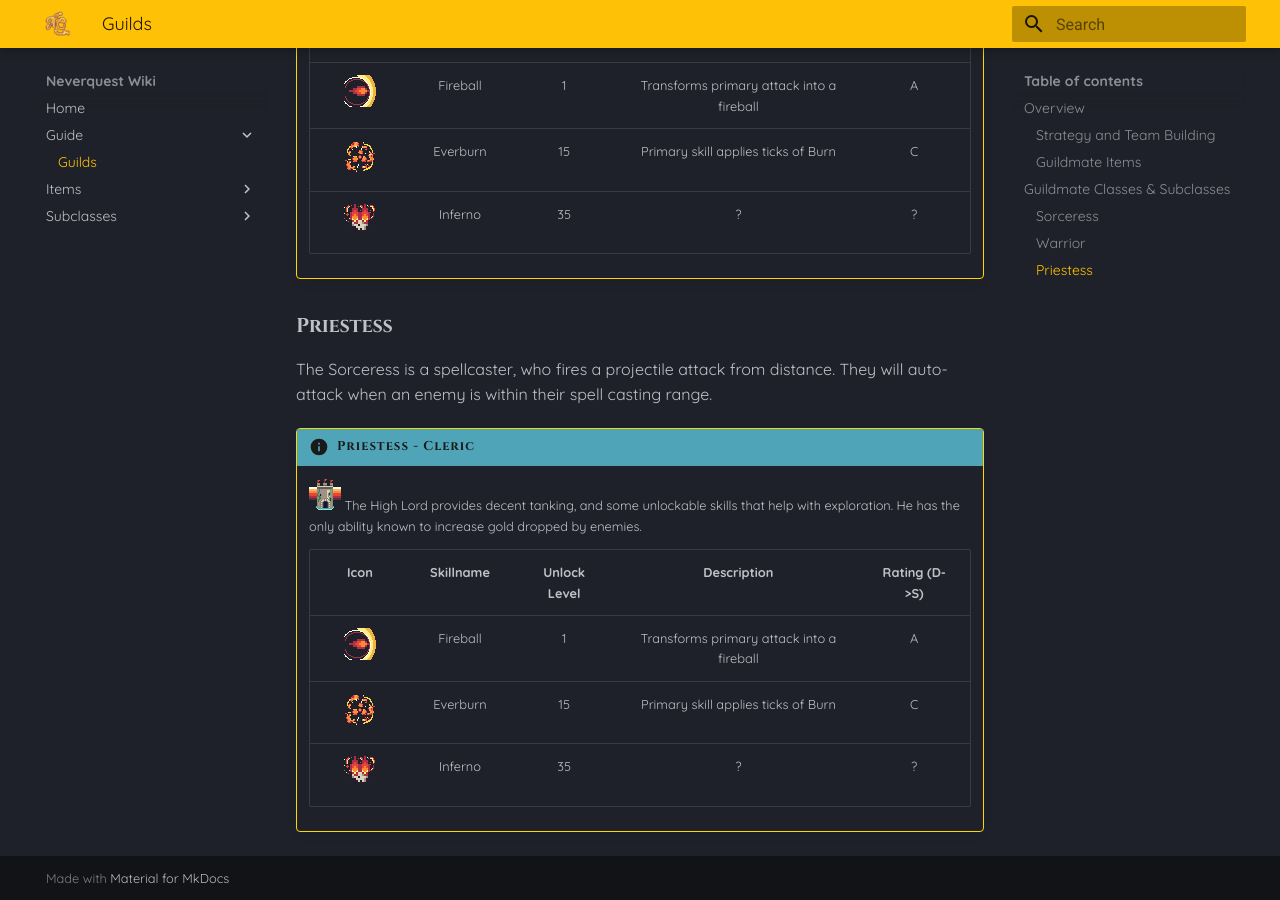
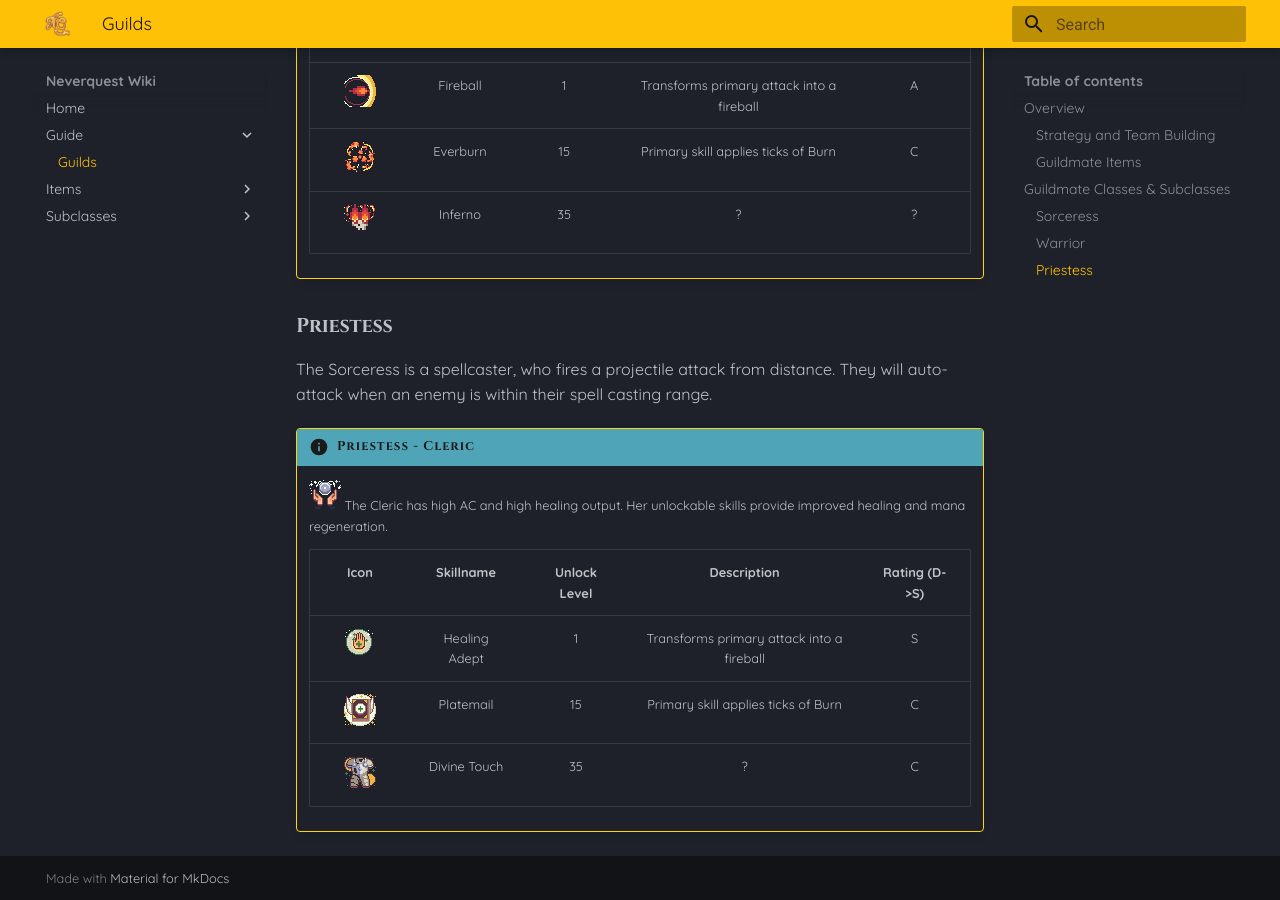
Before and after one commit to NeverQuest-Ben/NeverQuest, an MkDocs documentation site: the page built from docs/mechanics/guildManagement.md, in a window 1280 px wide and 900 px high, scrolled down 1450 px. Built offline with MkDocs 1.6.1 and Material for MkDocs 9.7.7, drawn with Linux system fonts in a browser that asks for light colours.

Commit message:
Update guildManagement.md

```diff
--- a/docs/mechanics/guildManagement.md
+++ b/docs/mechanics/guildManagement.md
@@ -41,11 +41,11 @@ The Sorceress is a spellcaster, who fires a projectile attack from distance.  Th
 The Sorceress is a spellcaster, who fires a projectile attack from distance.  They will auto-attack when an enemy is within their spell casting range.
 !!! info "Priestess - Cleric"
 
-    ![High Lord](../gameAssets/SubclassIcons_Tank_Sorceress0.png){: style="image-rendering: pixelated; width: 32px;" }
-    The High Lord provides decent tanking, and some unlockable skills that help with exploration.  He has the only ability known to increase gold dropped by enemies.
+    ![Cleric](../gameAssets/priestessSubclass_Icons2.png){: style="image-rendering: pixelated; width: 32px;" }
+    The Cleric has high AC and high healing output.  Her unlockable skills provide improved healing and mana regeneration.
 
     | Icon | Skillname | Unlock Level | Description | Rating (D->S) |
     | :---: | :---: | :---: | :---: | :---: |
-    | ![Fireball](../gameAssets/sorceressIcons6.png){: style="image-rendering: pixelated; width: 32px;" } | Fireball | 1 | Transforms primary attack into a fireball | A |
-    | ![Everburn](../gameAssets/sorceressIcons7.png){: style="image-rendering: pixelated; width: 32px;" } | Everburn | 15 | Primary skill applies ticks of Burn | C |
-    | ![Inferno](../gameAssets/sorceressIcons8.png){: style="image-rendering: pixelated; width: 32px;" } | Inferno | 35 | ? | ? |
+    | ![Healing Adept](../gameAssets/priestessAbility_Icons0.png){: style="image-rendering: pixelated; width: 32px;" } | Healing Adept | 1 | Transforms primary attack into a fireball | S |
+    | ![Platemail](../gameAssets/priestessAbility_Icons1.png){: style="image-rendering: pixelated; width: 32px;" } | Platemail | 15 | Primary skill applies ticks of Burn | C |
+    | ![Divine Touch](../gameAssets/priestessAbility_Icons2.png){: style="image-rendering: pixelated; width: 32px;" } | Divine Touch | 35 | ? | C |
```
